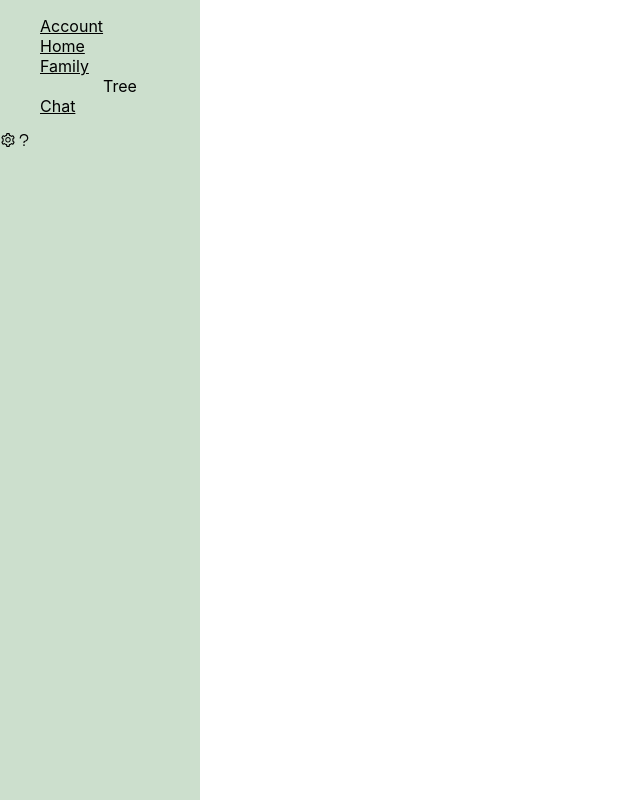
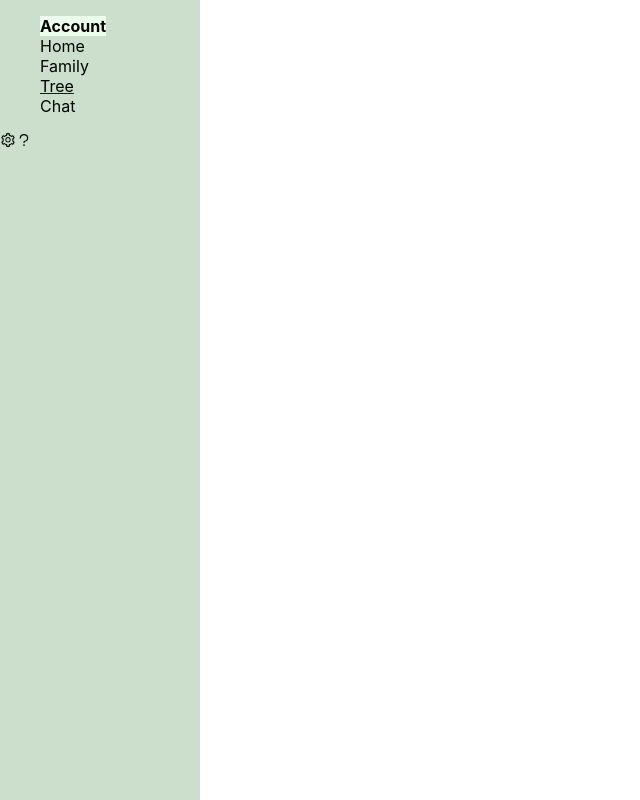
Before and after one commit to aambrose1/SeniorProject_KinTree, a React (Create React App) app in the folder client/: page /account in a window 1280 px wide. Shown: the whole page, without its empty margins (0-640 px from the left). Built offline with nearby package versions, Linux system fonts and the light colour scheme.

Commit message:
added CreateAccount.js and .css

```diff
--- a/client/src/components/NavBar/NavBar.css
+++ b/client/src/components/NavBar/NavBar.css
@@ -2,22 +2,28 @@
     height: 100%;
     width: 200px;
     background-color: #ccdfcd;
+    text-decoration: none;
     position: fixed;
     justify-content: left;
 }
 
-.nested-nav-options-list {
+.nested-navbar {
     height: 100%;
-    width: 180px;
+    width: 160px;
+    top: 0px;
     background-color: #ebffec;
-    position: relative;
-
+    position: absolute;
+    padding-left: 20px;
+    margin-left: 160px;
 }
 
 .nav-item {
     color: black;
     background-color: #ccdfcd;
-    text-align: center;
+    border-style: round;
+    border-color: black;
+    text-decoration: none;
+    text-align: left;
     font: Alata;
 }
 
@@ -25,13 +31,17 @@
     background-color: #ebffec;
 }
 
-.nav-item:active {
+.nav-item-active {
     background-color: #ebffec;
+    color: black;
+    text-decoration: none;
+    font-weight: bold;
 }
 
 .nav-item-nested {
     color: black;
     background-color: #ebffec;
+    text-decoration: none;
     text-align: center;
     font: Alata;
 }
@@ -40,7 +50,7 @@
     background-color: #f8fbf9;
 }
 
-.nav-item-nested:active {
+.nav-item-nested-active {
     background: #f8fbf9;
 }
 
--- a/client/src/components/NavBar/NavBar.js
+++ b/client/src/components/NavBar/NavBar.js
@@ -5,35 +5,49 @@ import { AiOutlineSetting, AiOutlineQuestion } from 'react-icons/ai'; //this is
 import './NavBar.css';
 //import * as styles from './styles';
 
+//onMouseEnter={() => setShowNestedNav(true)} onMouseLeave={() => setShowNestedNav(false)}  this is for the nested nav Tree
+
+/* function nestedNavBar() {
+    if (showNestedNav==false)
+    {
+
+    }
+} */
+
 //ToDo: Add mobile version of navbar (collapsible)
 //ToDo: Figure out importing of user profile image
 function NavBar() {
 //useState used here for showing nested nav within the tree option
     const [showNestedNav, setShowNestedNav] = useState(false);
+    const [nestedNavLink, setNestedNavLink] = useState(true);
 
     return (
         <nav className="navbar">
             <ul className="nav-options-list">
 
-                <NavLink to="/account" className="nav-item"> Account </NavLink>
+                <NavLink to="/account" exact className={({isActive}) => isActive ? "nav-item-active" : "nav-item"} onClick={() => setNestedNavLink(false)}> Account </NavLink>
                 <br></br>
-                <NavLink to="/" exact className="nav-item"> Home </NavLink>
+                <NavLink to="/" exact className={({isActive}) => isActive ? "nav-item-active" : "nav-item"} onClick={() => setNestedNavLink(false)}> Home </NavLink>
                 <br></br>
-                <NavLink to="/family" className="nav-item"> Family </NavLink>
+                <NavLink to="/family" exact className={({isActive}) => isActive ? "nav-item-active" : "nav-item"} onClick={() => setNestedNavLink(false)}> Family </NavLink>
                 <br></br>
                 {/* <NavLink to="/tree" className="nav-item"> Tree </NavLink> */}
-                <div className="nav-item" onMouseEnter={() => setShowNestedNav(true)} onMouseLeave={() => setShowNestedNav(false)}>
-                    <div className="tree-navlist">
-                        <span className="tree-option">Tree</span>
-                        {showNestedNav && (
-                            <div className="nested-nav-options-list">
-                                <NavLink to="/tree/sharetree" className="nav-item-nested"> Share Tree </NavLink>
-                                <br></br>
-                                <NavLink to="/tree/viewsharedtrees" className="nav-item-nested"> View Shared Trees </NavLink>
+                <NavLink to="" onMouseEnter={() => setShowNestedNav(true)} onMouseLeave={() => setShowNestedNav(false)}>
+                    <div className='nav-item'>
+                        Tree
+                        {showNestedNav && nestedNavLink && (
+                            <div className="nested-navbar">
+
+                                <div>
+                                    <NavLink to="/tree/sharetree" className="nav-item-nested" onClick={() => setNestedNavLink(true)}> Share Tree </NavLink>
+                                    <br></br>
+                                    <NavLink to="/tree/viewsharedtrees" className="nav-item-nested"> View Shared Trees </NavLink>
+                                </div>
+
                             </div>
                         )}
                     </div>
-                </div>
+                </NavLink>
                 <NavLink to="/chat" className="nav-item"> Chat </NavLink>
 
 
```
Also changed, not shown: client/src/pages/CreateAccount/CreateAccount.js (added, +29 -0 lines), client/src/pages/CreateAccount/CreateAccount.css (added).
